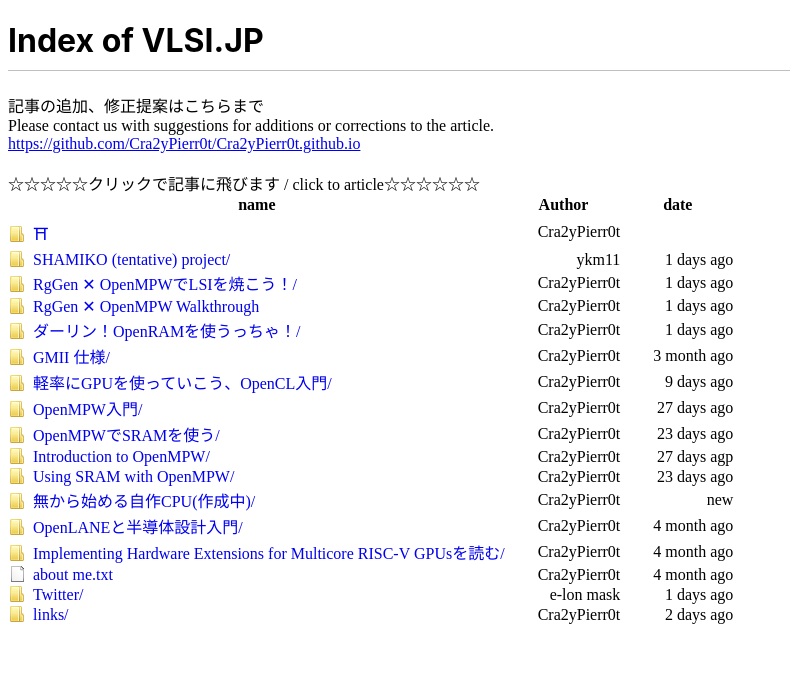
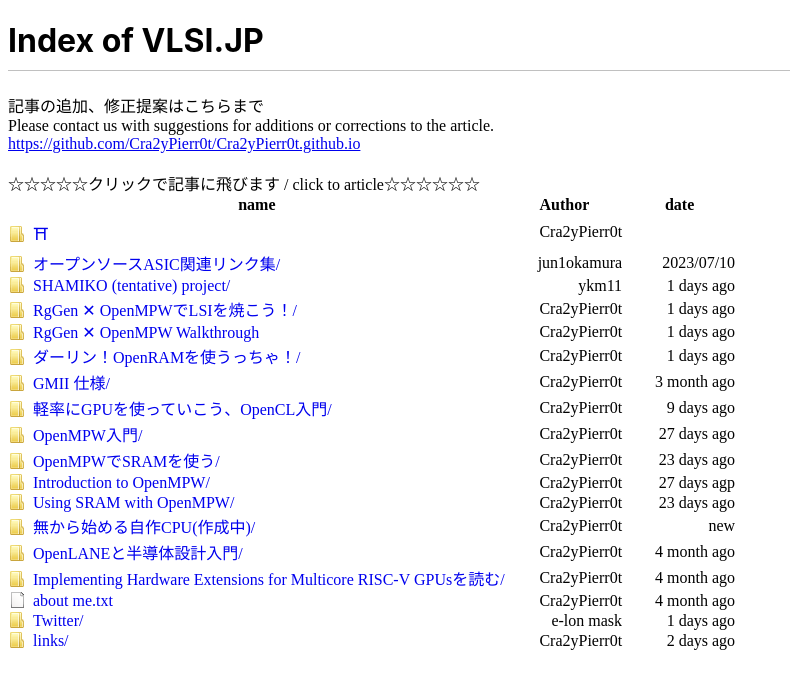
Before and after one commit to Cra2yPierr0t/Cra2yPierr0t.github.io, a Jekyll site: the page index.html, which Jekyll copies as it is, in a window 1280 px wide. Shown: the top 689 px of the page, without its empty margins (0-790 px from the left). Built offline with Jekyll 4.4.1, drawn with Linux system fonts in a browser that asks for light colours.

Commit message:
add jun1s doc

```diff
--- a/index.html
+++ b/index.html
@@ -129,6 +129,13 @@
               </tr>
               <tr>
                   <td>
+                    <a class="icon dir" href="/awesome-opensource-asic-resources.html">オープンソースASIC関連リンク集/</a>
+                  </td>
+                  <td class="detailsColumn" >jun1okamura</td>
+                  <td class="detailsColumn" >2023/07/10</td>
+              </tr>
+              <tr>
+                  <td>
                     <a class="icon dir" href="/shamiko.html">SHAMIKO (tentative) project/</a>
                   </td>
                   <td class="detailsColumn" >ykm11</td>
```
Also changed, not shown: awesome-opensource-asic-resources.md (added, +1 -0 lines), .gitmodules (added).
